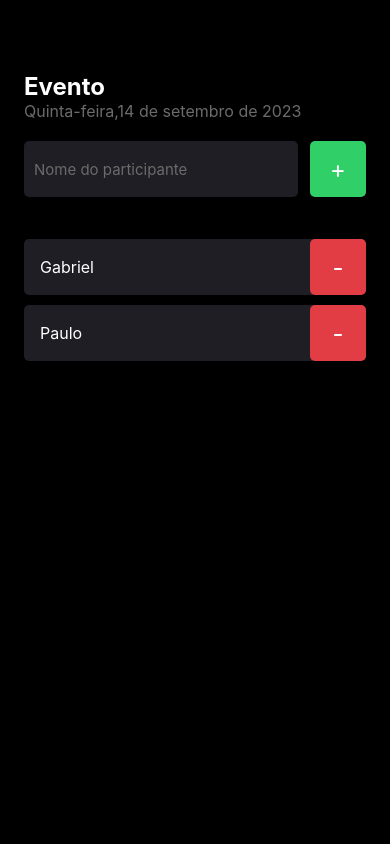
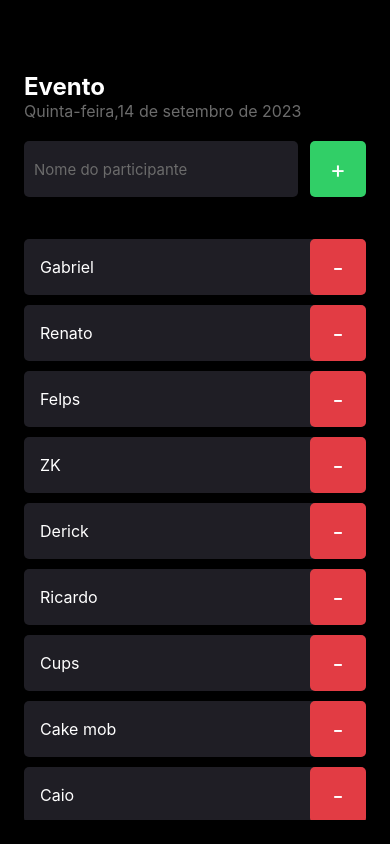
Before and after one commit to GabrielRPaulo/imhere, a React Native app: screen / in a window 390 px wide. Built offline with nearby package versions, Linux system fonts and the light colour scheme.

Commit message:
Commit on remove function and ScrollView.

```diff
--- a/App.tsx
+++ b/App.tsx
@@ -1,7 +1,15 @@
+import { StatusBar } from "react-native";
 import { Home } from "./src/screens/Home";
 
 export default function App(){
   return (
+    <>
+    <StatusBar
+      barStyle="light-content"
+      backgroundColor="transparent"
+      translucent
+    />
     <Home/>
+    </>
   );
 }
--- a/src/screens/Home/index.tsx
+++ b/src/screens/Home/index.tsx
@@ -1,15 +1,29 @@
 import React from "react";
-import { Text, View, TextInput, TouchableOpacity } from "react-native"
+import { Text, View, TextInput, TouchableOpacity, FlatList, Alert } from "react-native"
 import { styles } from './styles' ;
 import { Participant } from "../../components/Participant";
 
 export function Home(){
+  const participants = ['Gabriel','Renato', 'Felps','ZK', 'Derick', 'Ricardo', 'Cups', 'Cake mob', 'Caio', 'Diogo'];
 
   function handleParticipantAdd (){
+    if(participants.includes('Gabriel')){
+      return Alert.alert("Participante existente","Já existe um participante cadastrado com este nome.")
+    }
     console.log("Você clicou no botão de adicionar !!")
   }
 
   function handleParticipantRemove (name: string){
+    Alert.alert("Remover",`Deseja remover o participante "${name}" da lista ??`, [
+      {
+        text: 'Sim',
+        onPress: () => Alert.alert('Deletado!')
+      },
+      {
+        text: 'Não',
+        style: 'cancel'
+      },
+    ])
     console.log(`Você removeu o participante: ${name} !!`);
 
   }
@@ -38,10 +52,24 @@ export function Home(){
       </TouchableOpacity>
     </View>
 
-    <Participant name="Gabriel" onRemove={() => handleParticipantRemove("Gabriel")} />
-    <Participant name="Paulo" onRemove={handleParticipantRemove}/>
+    <FlatList
 
-
+    data={participants}
+    keyExtractor={item => item}
+    renderItem={({ item })=>(
+      <Participant
+        key={item}
+        name={item}
+        onRemove={() => handleParticipantRemove(item)}
+     />
+    )}
+    showsVerticalScrollIndicator={false}
+    ListEmptyComponent={() => (
+      <Text style={styles.listEmptyText}>
+        Chegou ninguem no evento?? Adicione participantes a sua lista de presença.
+      </Text>
+    )}
+  />
 
     </View>
   )
--- a/src/screens/Home/styles.ts
+++ b/src/screens/Home/styles.ts
@@ -45,5 +45,11 @@ export const styles = StyleSheet.create({
       flexDirection: 'row',
       marginTop: 20 ,
       marginBottom: 42,
+    },
+    listEmptyText: {
+      color: '#FFF',
+      fontSize: 14,
+      textAlign: 'center',
     }
+
 });
```
